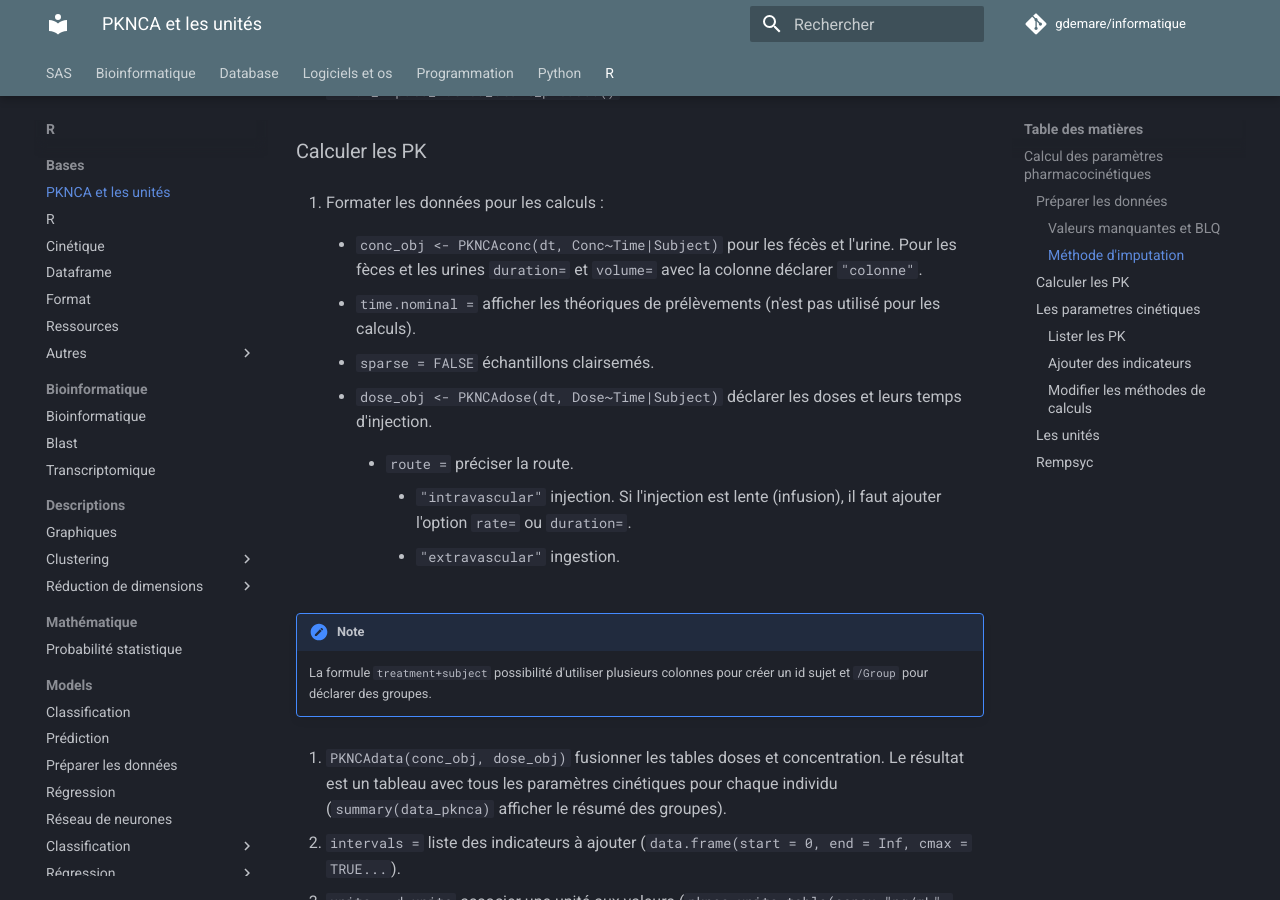
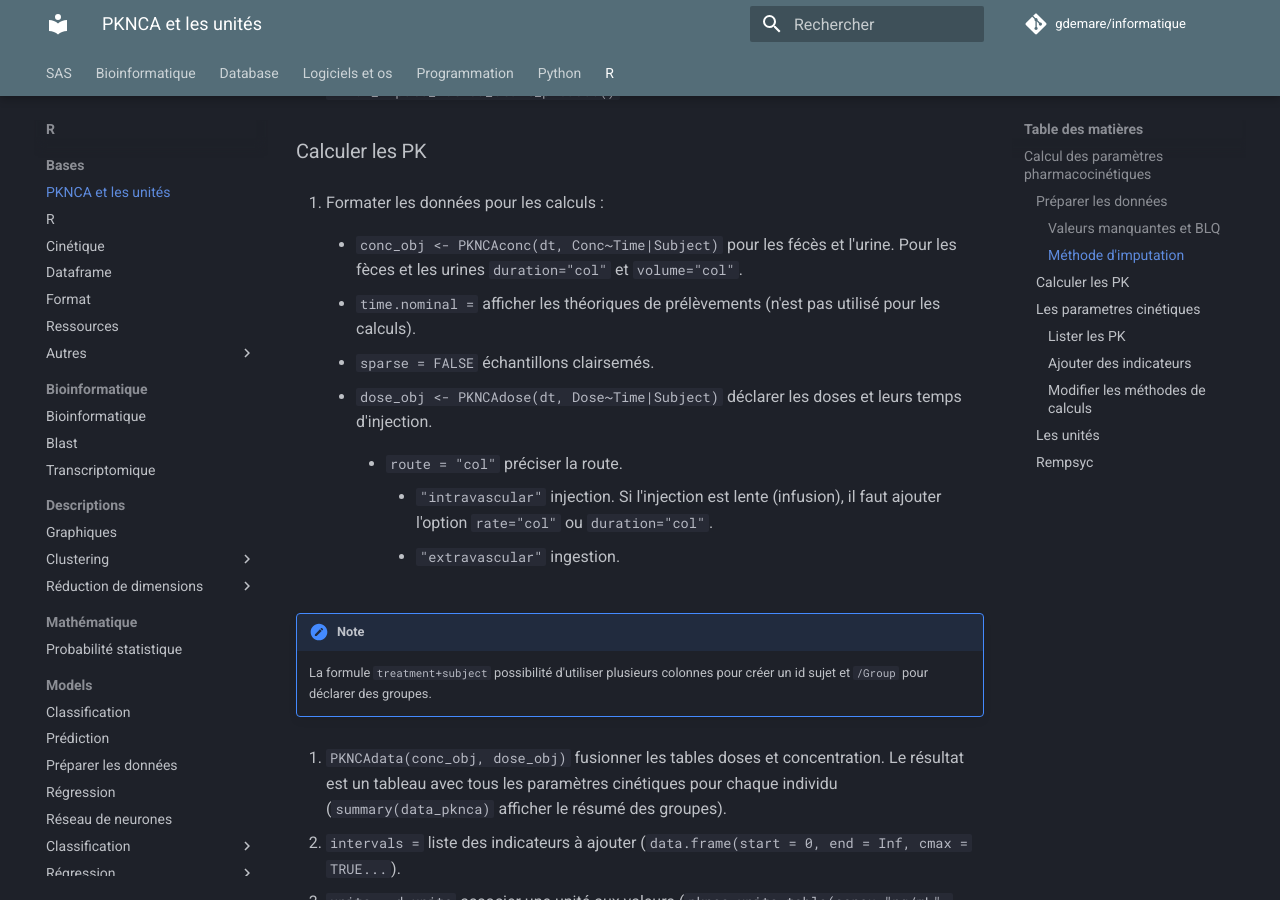
Before and after one commit to gdemare/Informatique, an MkDocs documentation site: the page built from docs/r/bases/PKNCA et les unités.md, in a window 1280 px wide and 900 px high, scrolled down 1056 px. Built offline with MkDocs 1.6.1 and Material for MkDocs 9.7.7, drawn with Linux system fonts in a browser that asks for light colours; comment, search, counter and statistics services are not loaded.

Commit message:
Update PKNCA et les unités.md

```diff
--- a/docs/r/bases/PKNCA et les unités.md
+++ b/docs/r/bases/PKNCA et les unités.md
@@ -33,16 +33,16 @@ Remplacer les valeurs :
 
 1. Formater les données pour les calculs :
 
-    * `conc_obj <- PKNCAconc(dt, Conc~Time|Subject)` pour les fécès et l'urine. Pour les fèces et les urines `duration=` et `volume=` avec la colonne déclarer `"colonne"`.
+    * `conc_obj <- PKNCAconc(dt, Conc~Time|Subject)` pour les fécès et l'urine. Pour les fèces et les urines `duration="col"` et `volume="col"`.
 
        * `time.nominal =` afficher les théoriques de prélèvements (n'est pas utilisé pour les calculs).
        * `sparse = FALSE` échantillons clairsemés.
 
     * `dose_obj <- PKNCAdose(dt, Dose~Time|Subject)` déclarer les doses et leurs temps d'injection.
 
-        * `route = ` préciser la route.
+        * `route = "col"` préciser la route.
 
-            * `"intravascular"` injection. Si l'injection est lente (infusion), il faut ajouter l'option `rate=` ou `duration=`.
+            * `"intravascular"` injection. Si l'injection est lente (infusion), il faut ajouter l'option `rate="col"` ou `duration="col"`.
             * `"extravascular"` ingestion.
 
 !!! note
```
